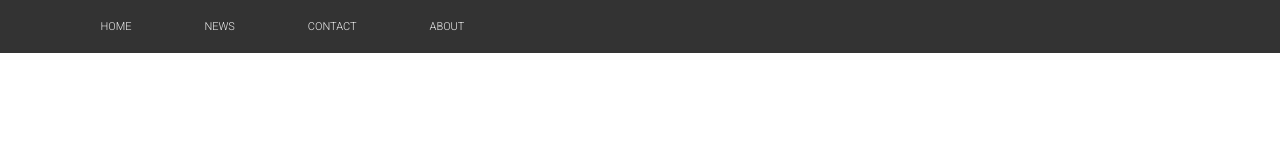
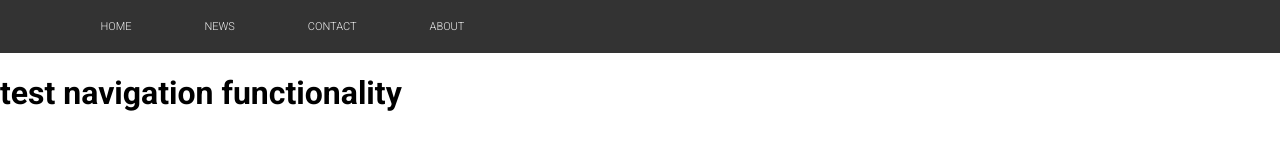
Before and after one commit to lukejkay/website-project, a plain HTML site: page navigation.html in a window 1280 px wide. Drawn offline with Linux system fonts and the light colour scheme.

Commit message:
test navigation
The webpage allows me to work on the navigation and header in a separate file so I can edit this page without effecting any other html document, also a backup for the individual navigation bar

```diff
--- a/navigation.html
+++ b/navigation.html
@@ -2,7 +2,6 @@
 <html>
 <head>
 <link rel="stylesheet" type="text/css" href="nav.css">
-
 </head>
 <body>
 
@@ -14,6 +13,7 @@
 	<a href="#about">About</a>
 </nav>
 
+	<h1>test navigation functionality</h1>
 <script>
 function myFunction() {
     var x = document.getElementById("myTopnav");
```
